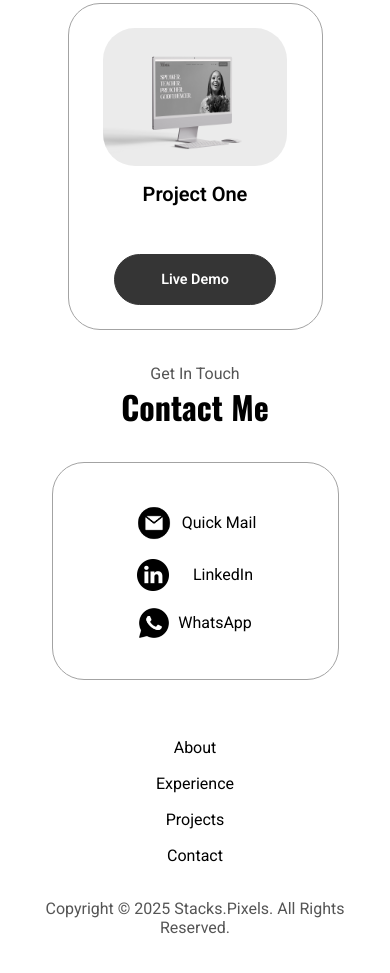
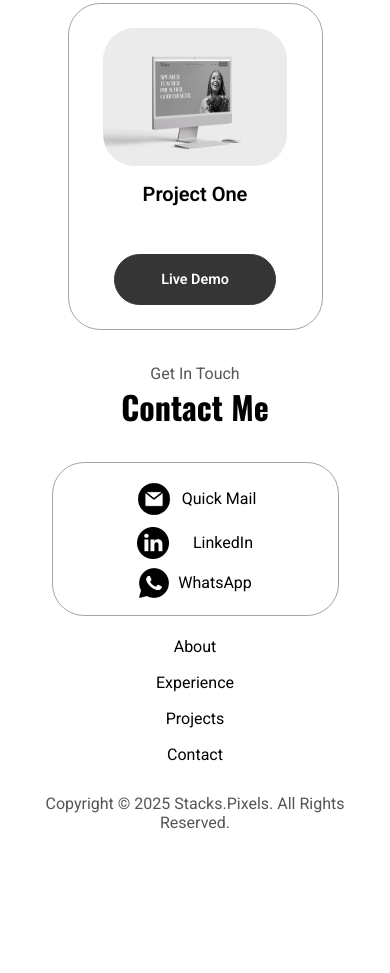
Before and after one commit to Ofentse-T/My-Web-Work, a plain HTML site: page index.html in a window 390 px wide. Shown: the part 2632-3605 px from the top of the page. Drawn offline with nearby package versions, Linux system fonts and the light colour scheme; a web font is replaced by a local one.

Commit message:
Edited media query includes copyright

```diff
--- a/index.html
+++ b/index.html
@@ -248,7 +248,7 @@
           </ul>
         </div>
       </nav>
-      <p>Copyright &#169; 2025 Stacks.Pixels. All Rights Reserved.</p>
+      <p class="copyright">Copyright &#169; 2025 Stacks.Pixels. All Rights Reserved.</p>
     </footer>
     <script src="script.js"></script>
   </body>
--- a/mediaquery.css
+++ b/mediaquery.css
@@ -50,9 +50,11 @@
 
 
 @media screen and (max-width: 600px) {
-  #contact,
+  #contact {
+    /* height: 40vh; */
+  }
   footer {
-    height: 40vh;
+    height: 50vh;
   }
   #profile {
     height: 83vh;
@@ -62,8 +64,8 @@
     font-size: 1rem;
   }
   footer nav {
-    height: fit-content;
-    margin-bottom: 2rem;
+    /* height: fit-content; */
+    margin-top: 0rem;
   }
   .about-containers,
   .contact-info-upper-container,
@@ -159,12 +161,19 @@
     font-size: 0.9rem;
   }
   .contact-info-upper-container {
-    display: flex;
-    flex-direction: column;
-    padding: 2rem;
+    display: inline;
     margin: 2rem;
   }
   .linkedin-icon {
     padding-right: 1rem;
   }
+  .nav-links {
+    margin-bottom: 6rem;
+  }
+  .nav-links-container {
+    margin-top: 1rem;
+  }
+  .copyright {
+    margin-top: -1rem;
+  }
 }
```
